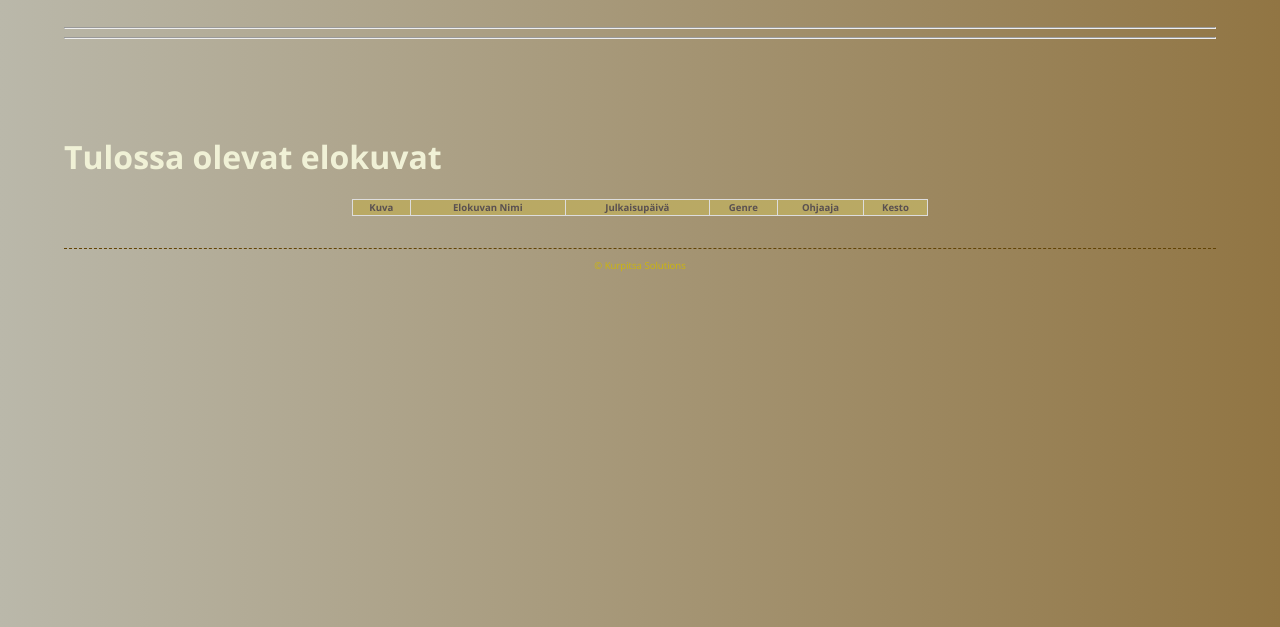
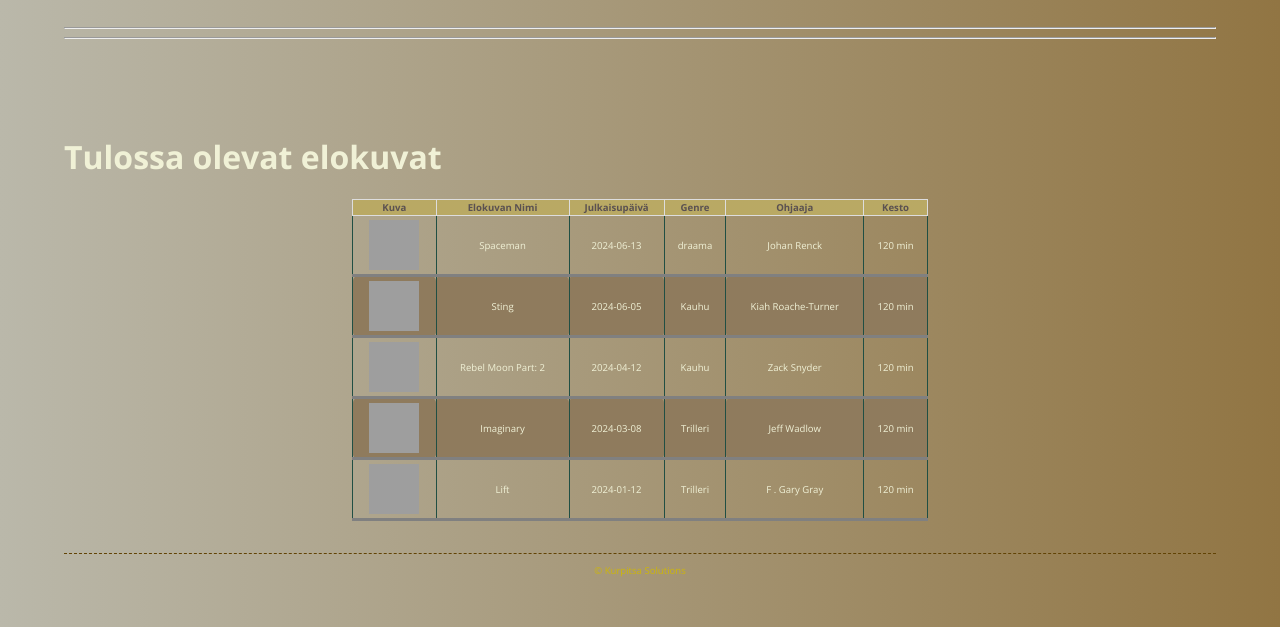
Before and after one commit to LottaSaarinen/kinoseppo, a PHP site: page /tulossa.php in a window 1280 px wide. Shown: the part 173-800 px from the top of the page. Run offline with PHP 8.4, Linux system fonts and the light colour scheme; data that the repository does not hold is empty; grey boxes are pictures that could not be loaded.

Commit message:
sekalaista settiä

```diff
--- a/tulossa.php
+++ b/tulossa.php
@@ -1,28 +1,5 @@
 <?php
 include 'yla.php';
-?>
-
-
-<?php
-$dsn = "mysql:host=localhost;" . "dbname={$_SERVER['DB_DATABASE']};" . "charset=utf8mb4";
-$user = $_SERVER['DB_USERNAME'];
-$pass = $_SERVER['DB_PASSWORD'];
-$options = [PDO::ATTR_ERRMODE => PDO::ERRMODE_EXCEPTION,
-            PDO::ATTR_DEFAULT_FETCH_MODE => PDO::FETCH_ASSOC,
-            PDO::ATTR_EMULATE_PREPARES => false,];
-
-try {
-	$yht = new PDO($dsn, $user, $pass, $options);
-   if (!$yht) {die ();}
-
-   $stmt = $yht->query("SELECT idleffa, nimi, julkaisupvm, genre, ohjaaja, kuva, kesto FROM leffat");
-   $leffat = $stmt->fetchAll(PDO::FETCH_ASSOC);
-
-
-} catch (PDOException $e) {
-	echo $e->getMessage(); die();
-}
-
 ?>
 
 <main>
@@ -39,16 +16,46 @@ try {
 			</tr>
 		</thead>
 		<tbody>
-			<?php foreach ($leffat as $leffa): ?>
 			<tr>
-				<td><img src="<?= htmlspecialchars($leffa['kuva']) ?>" alt="<?= htmlspecialchars($leffa['nimi']) ?>" class="leffa__kuvat"></td>
-				<td><?= htmlspecialchars($leffa['nimi']) ?></td>
-                    <td><?= htmlspecialchars($leffa['julkaisupvm']) ?></td>
-                    <td><?= htmlspecialchars($leffa['genre']) ?></td>
-                    <td><?= htmlspecialchars($leffa['ohjaaja']) ?></td>
-                    <td><?= htmlspecialchars($leffa['kesto']) ?></td>
+				<td><img src="https://encrypted-tbn2.gstatic.com/images?q=tbn:ANd9GcRZ_kOtlFs-mnzOLZRSdijT_YnMwknZlyf3qKi6mdFNBsG88Di4" class="leffa__kuvat"></td>
+				<td>Spaceman</td>
+                <td>2024-06-13</td>
+                <td>draama</td>
+                <td>Johan Renck</td>
+                <td>120 min</td>
 			</tr>
-			<?php endforeach; ?>
+			<tr>
+				<td><img src=" https://encrypted-tbn0.gstatic.com/images?q=tbn:ANd9GcQjzUqGUR7tkPqJrIGCVYC81DBeV0-sRC_7BNsgtpjKWOlFy4Tk" class="leffa__kuvat"></td>
+				<td>Sting</td>
+				<td>2024-06-05</td>
+				<td>Kauhu</td>
+				<td>Kiah Roache-Turner</td>
+				<td>120 min</td>
+			</tr>
+			<tr>
+				<td><img src=" https://encrypted-tbn0.gstatic.com/images?q=tbn:ANd9GcQLc9Xwhrf1jAPqbTZyKM2cnXXM6PpuDpFGyBPcnGHwep9tIOtg" class="leffa__kuvat"></td>
+				<td>Rebel Moon Part: 2</td>
+				<td>2024-04-12</td>
+				<td>Kauhu</td>
+				<td> Zack Snyder</td>
+				<td>120 min</td>
+			</tr>
+			<tr>
+				<td><img src="https://encrypted-tbn1.gstatic.com/images?q=tbn:ANd9GcQ5mGxS_9qt5c1bqLtXfcAqcmqJXZjsnt9cyI8atrxLfFFf4eVY" class="leffa__kuvat"></td>
+				<td>Imaginary</td>
+				<td>2024-03-08</td>
+				<td>Trilleri</td>
+				<td>Jeff Wadlow</td>
+				<td>120 min</td>
+			</tr>
+			<tr>
+				<td><img src="https://encrypted-tbn3.gstatic.com/images?q=tbn:ANd9GcQVISWRRnthAAYSh55ArjXu1XoS9PYPKinHREKhicSncQLF0Xck" class="leffa__kuvat"></td>
+				<td>Lift</td>
+				<td>2024-01-12</td>
+				<td>Trilleri</td>
+				<td>F . Gary Gray</td>
+				<td>120 min</td>
+			</tr>
 		</tbody>
 	</table>
 </main>
--- a/yla.php
+++ b/yla.php
@@ -22,7 +22,7 @@
             <li class="dropdown">
             <p><a href="javascript:void(0)" class="dropbtn">Elokuvat</a></p>
             <div class="dropdown-content">
-            <p><a href="haku.php">Kaikki elokuvat</a></p>
+            <p><a href="kaikki.php">Kaikki elokuvat</a></p>
             <p><a href="tulossa.php">Tulossa olevat elokuvat</a></p>
              <p><a href="lapset.php">Lasten elokuvat</a></p>
         </div>
```
Also changed, not shown: elamys.php (+9 -0 lines), haku.php (deleted, +0 -117 lines).
